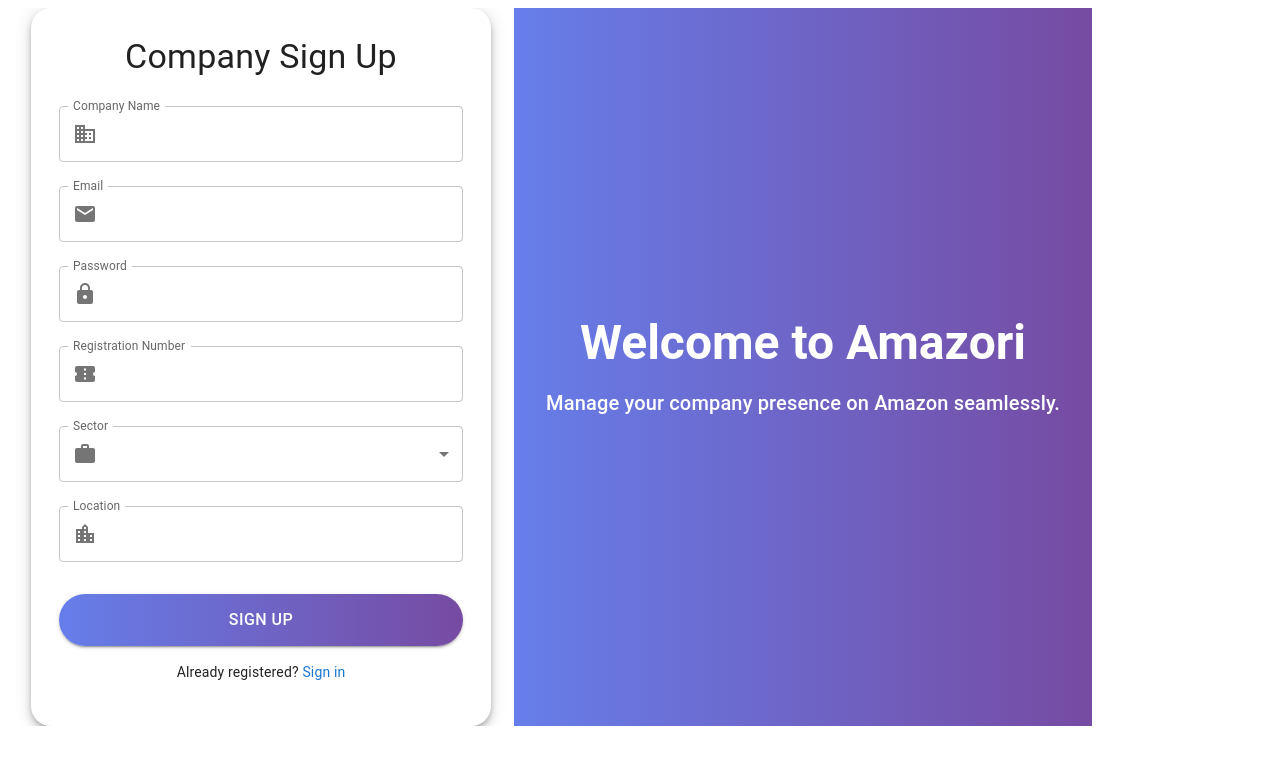
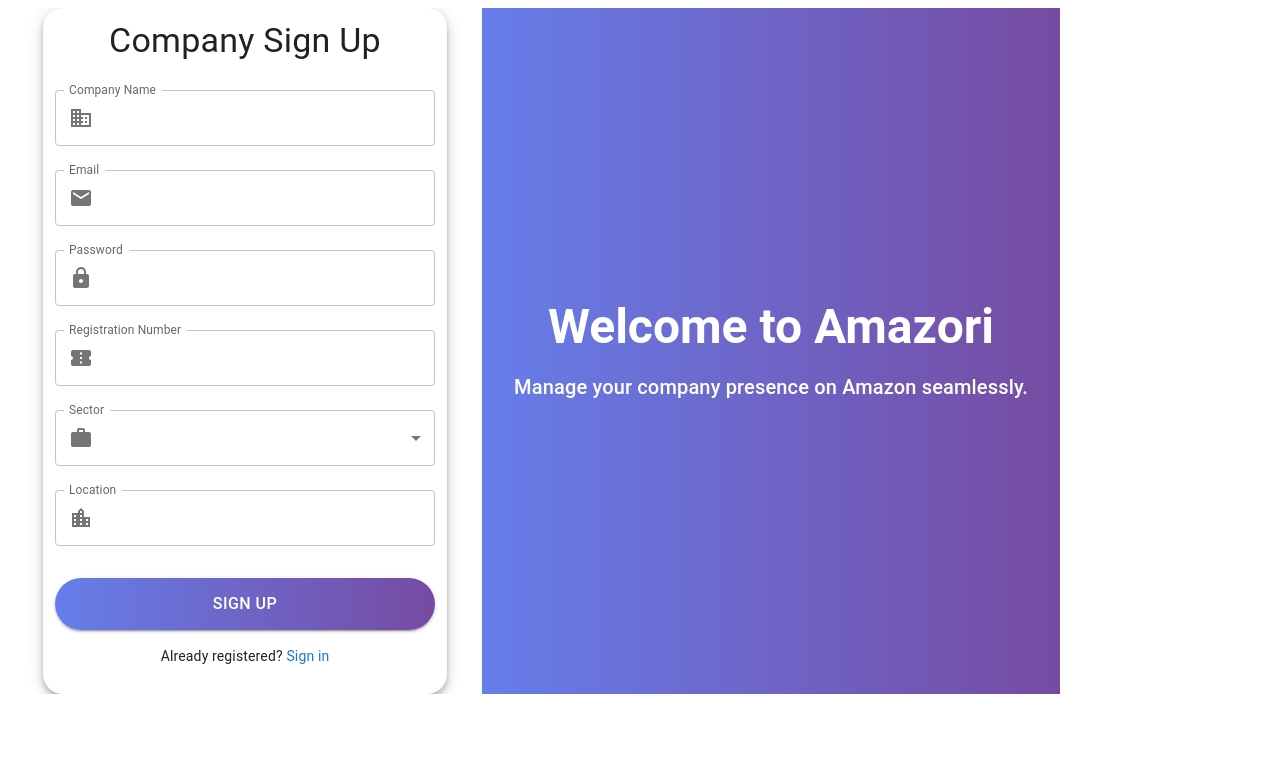
Before and after one commit to r123-dev/Startup_Invester-platform, a React (Create React App) app in the folder frontend/: page /SignupCompany in a window 1280 px wide. Shown: the top 764 px of the page. Built offline with nearby package versions, Linux system fonts and the light colour scheme.

Commit message:
changes made

```diff
--- a/frontend/src/pages/Login.jsx
+++ b/frontend/src/pages/Login.jsx
@@ -26,7 +26,8 @@
   };
 
   return (
-    <Grid container sx={{ minHeight: "100vh" }}>
+    <Grid container sx={{ minHeight:"100vh"
+        }}>
       {/* Left Side Form */}
       <Grid
         item
@@ -38,7 +39,7 @@
       >
         <Paper
           elevation={6}
-          sx={{ p: 3.5, borderRadius: "20px", width: "80%", maxWidth: 450 }}
+          sx={{ p: 3, borderRadius: "20px", width: "80%", maxWidth: 450 }}
         >
           <Typography variant="h4" gutterBottom align="center">
             Company Login
--- a/frontend/src/pages/Signup.jsx
+++ b/frontend/src/pages/Signup.jsx
@@ -71,7 +71,7 @@
       >
         <Paper
           elevation={6}
-          sx={{ p: 3.5, borderRadius: "20px", width: "80%", maxWidth: 450,position:"relative" }}
+          sx={{ p: 1.5, borderRadius: "20px", width: "80%", maxWidth: 450,position:"relative" }}
         >
           <Typography variant="h4" gutterBottom align="center">
             Company Sign Up
```
